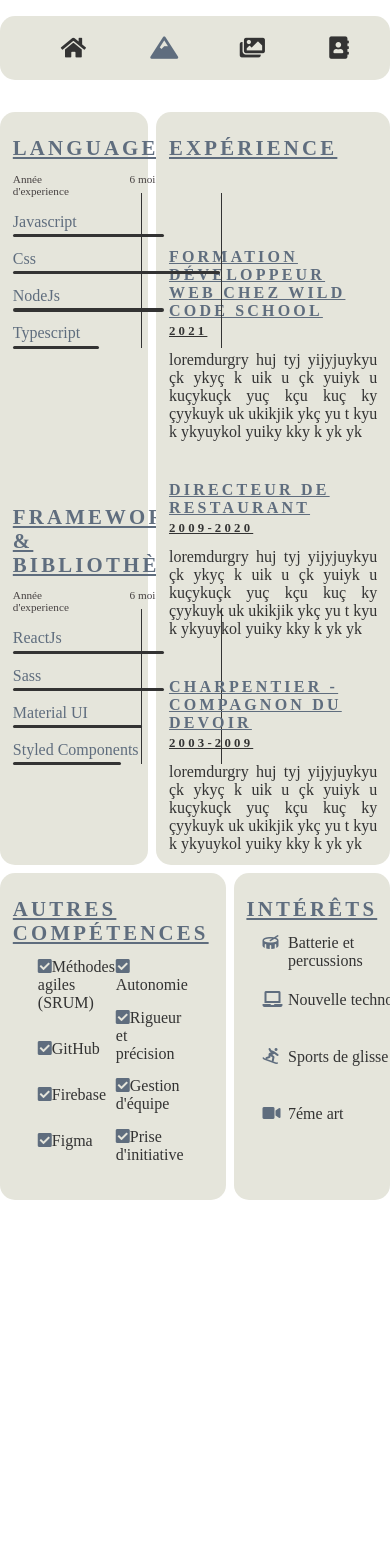
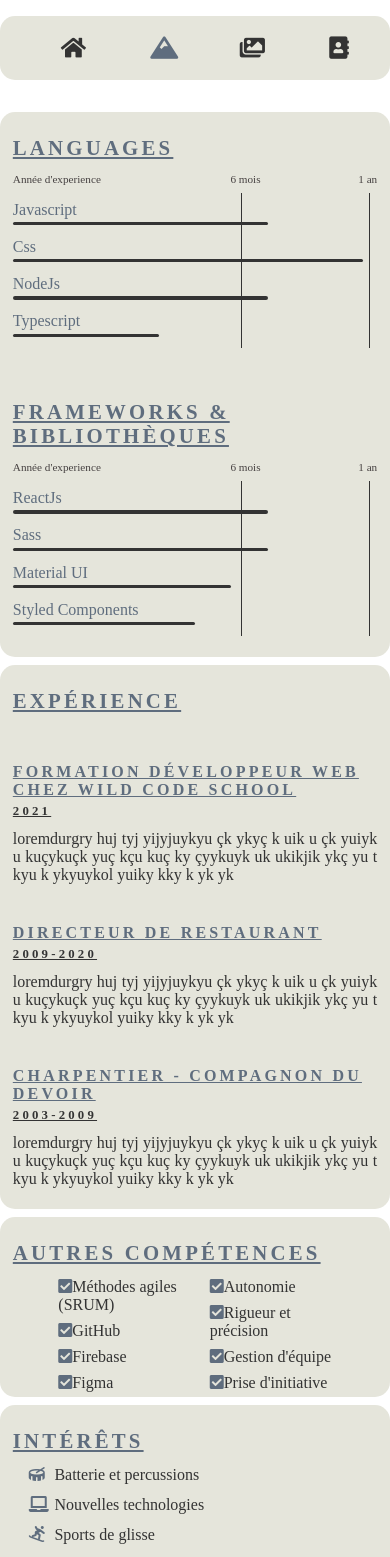
Before and after one commit to Edouard-LARROCHE/CV-reactjs, a React (Create React App) app: page /skills in a window 390 px wide. Shown: the top 1557 px of the page. Before the commit the page ends 1216 px from the top, so only its background shows below. Built offline with nearby package versions, Linux system fonts and the light colour scheme.

Commit message:
media queries skills page

```diff
--- a/src/components/Skills/Hobbies.js
+++ b/src/components/Skills/Hobbies.js
@@ -11,7 +11,7 @@ export default function hobbies() {
         </li>
         <li className='hobbiy'>
           <i className='fas fa-laptop' />
-          <span>Nouvelle technologies</span>
+          <span>Nouvelles technologies</span>
         </li>
         <li className='hobbiy'>
           <i className='fas fa-snowboarding' />
--- a/src/styles/pages/_skills.scss
+++ b/src/styles/pages/_skills.scss
@@ -207,7 +207,7 @@
 }
 
 // @media screen and (max-width: 950px) {
-//   .knowledgesContent {
+//   .skillsContent {
 //     h3 {
 //       font-size: 1.2rem !important;
 //     }
@@ -234,26 +234,26 @@
 //     }
 //   }
 // }
-// @media screen and (max-width: 500px) {
-//   .knowledgesContent {
-//     display: grid !important;
-//     grid-template-columns: 1fr !important;
-//     grid-template-rows: 1fr 1fr 180px 180px !important;
+@media screen and (max-width: 500px) {
+  .skillsContent {
+    display: grid !important;
+    grid-template-columns: 1fr !important;
+    grid-template-rows: 1fr 1fr 180px 180px !important;
 
-//     .languages {
-//       grid-area: 1 !important;
-//     }
-//     .experience {
-//       grid-area: 2 !important;
-//       margin-left: 0 !important;
-//     }
-//     .otherSkills {
-//       grid-area: 3 !important;
-//       margin-right: 0 !important;
-//     }
-//     .hobbies {
-//       grid-area: 4 !important;
-//       margin-top: 0.5rem !important;
-//     }
-//   }
-// }
+    .languages {
+      grid-area: 1 !important;
+    }
+    .experience {
+      grid-area: 2 !important;
+      margin-left: 0 !important;
+    }
+    .otherSkills {
+      grid-area: 3 !important;
+      margin-right: 0 !important;
+    }
+    .hobbies {
+      grid-area: 4 !important;
+      margin-top: 0.5rem !important;
+    }
+  }
+}
```
